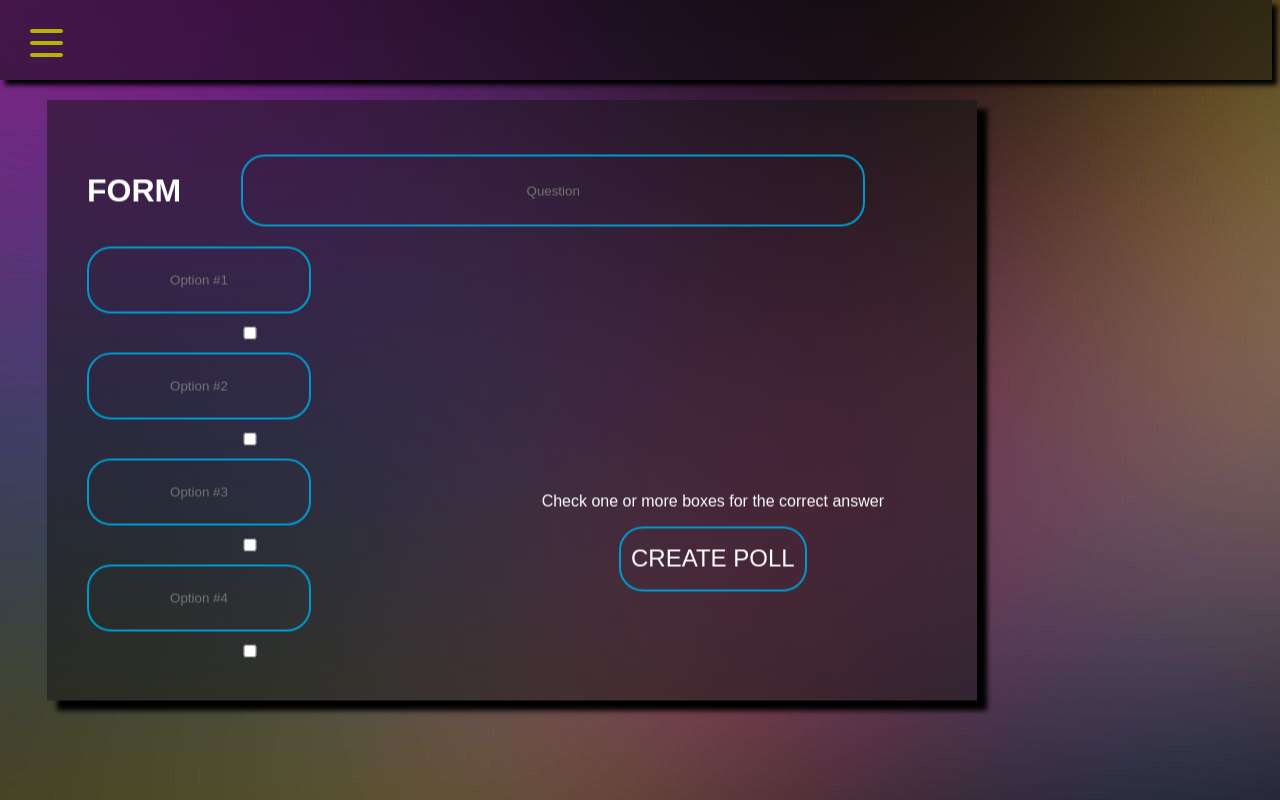
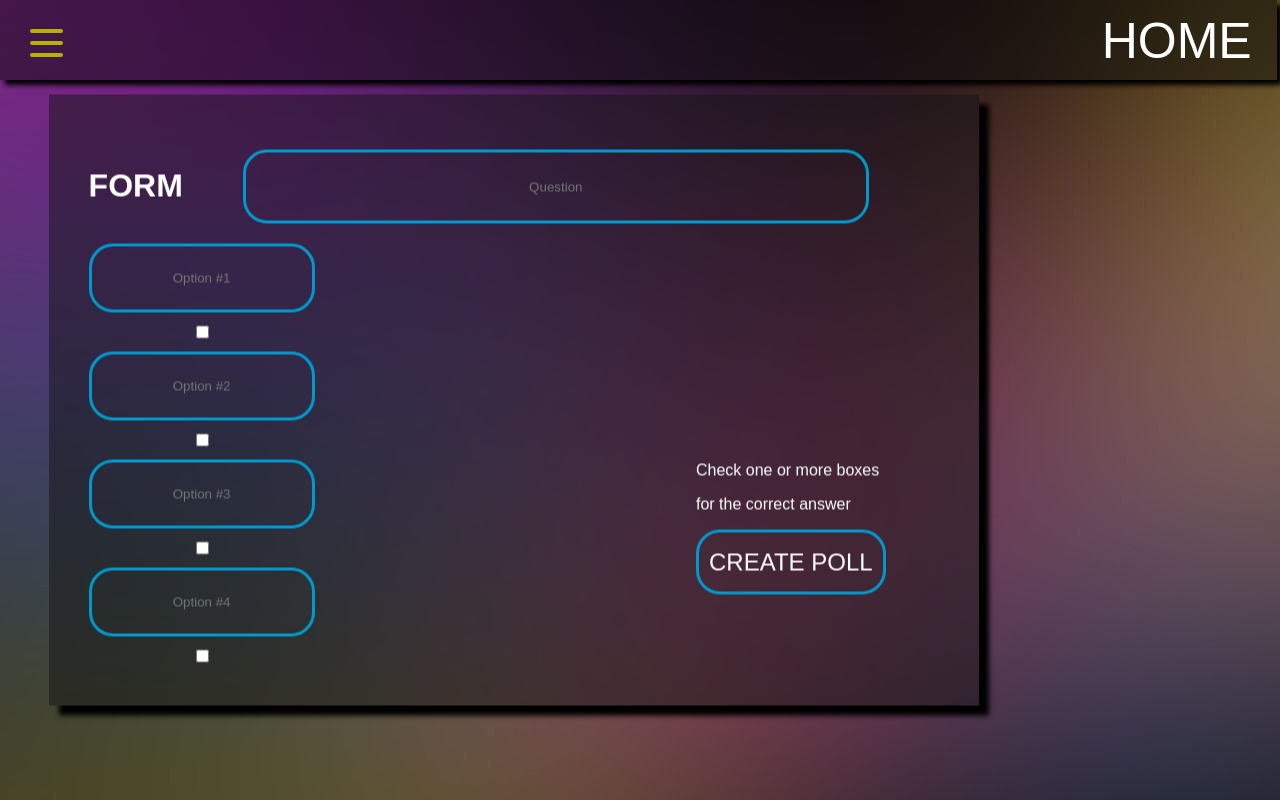
Before and after one commit to EirikSkjerve/pollproject, a plain HTML site: page index.html in a window 1280 px wide. Drawn offline with Linux system fonts and the light colour scheme.

Commit message:
Some omprovements and continued on page 2

```diff
--- a/Script/myscript.js
+++ b/Script/myscript.js
@@ -1,6 +1,6 @@
 function getInformation(){
-    var main_question = document.getElementById(main_question);
-    var answer_options = document.getElementsByClassName(option);
+    var main_question = document.getElementById("main_question");
+    var answer_options = document.getElementsByClassName("option");
 
 
 
--- a/Style/style.css
+++ b/Style/style.css
@@ -1,5 +1,13 @@
+html{
+
+}
 body {
     background-color: rgba(20, 20, 20, 0.5);
+    position: absolute;
+    top: 0;
+    bottom: 0;
+    left: 0;
+    right: 0;
 }
 
 header{
@@ -11,7 +19,27 @@ header{
     margin-top: -8px;
     margin-left: -8px;
     box-shadow: 5px 5px 5px black;
+    width: 101%;
 
+}
+header a{
+    position: absolute;
+    top: 0;
+    right: 0;
+    text-decoration: none;
+    text-transform: uppercase;
+    color: white;
+    font-family: sans-serif;
+    font-size: 50px;
+    margin-top: 7px;
+    margin-right: 20px;
+    background: none;
+    transition: 0.25s;
+    padding: 5px;
+}
+header a:hover{
+    background-color: rgba(15, 15, 15, 0.2);
+    box-shadow: 2px 2px 2px black;
 }
 
 #menyklikk{
@@ -72,7 +100,8 @@ header{
     margin: -120px 0 0 -75px;
     padding: 40px;
     padding-top: 125px;
-    background-color: whitesmoke;
+    background-color: rgba(20, 20, 20, 0.9);
+    backdrop-filter: blur(20px);
     transform-origin: 0% 0%;
     transform: translate(0, -100%);
 
@@ -89,7 +118,7 @@ li{
 #menyklikk input:checked~ul{
     transform: none;
 }
-.box{
+.main_box, .box{
     width: 850px;
     min-height: 500px;
     padding: 40px;
@@ -105,25 +134,25 @@ li{
     flex-flow: row wrap;
 }
 
-.box h1{
+h1{
     font-family: sans-serif;
     text-transform: uppercase;
     color: white;
     margin-top: 33px;
 
 }
-.box p{
+.main_box, .box p{
     font-family: sans-serif;
     color: white;
 
 }
-.box #main_question{
+.main_box, .box #main_question{
     margin-left: 60px;
     margin-top: 15px;
     height: 40px;
     width: 600px;
 }
-.box .option{
+.main_box, .box .option{
     width: 200px;
     height: 35px;
     margin: 10px;
@@ -134,7 +163,7 @@ li{
     display: flex;
     flex-direction: column;
 }
-.box input[type = "checkbox"]{
+.boxinput[type = "checkbox"]{
     border: 0;
     display: block;
     background: none;
@@ -159,7 +188,7 @@ li{
     display: block;
     margin: 10px auto;
     text-align: center;
-    border: 2px solid #0099cc;
+    border: 3px solid #0099cc;
     padding: 14px 10px;
     outline: none;
     color: white;
@@ -170,14 +199,13 @@ li{
 .box input[type = "text"]:focus{
     width: 200%;
     background-color: #f2f2f2;
-    border: 2px solid #f2f2f2;
     color: black;
-    border: 2px solid#00b386;
+    border: 3px solid#00b386;
     box-shadow: 1px 2px 5px #1a1a1a;
 
 }
 .box input[type = "text"]:hover{
-    border: 2px solid#00b386;
+    border: 3px solid#00b386;
     box-shadow: 1px 2px 5px #1a1a1a;
 }
 
@@ -186,7 +214,7 @@ li{
     display: block;
     margin: 10px auto;
     text-align: center;
-    border: 2px solid #0099cc;
+    border: 3px solid #0099cc;
     padding: 14px 10px;
     outline: none;
     color: white;
@@ -198,7 +226,7 @@ li{
 
 .box input[type = "submit"]:hover{
     background-color: #cccccc;
-    border: 2px solid #00b386;
+    border: 3px solid #00b386;
     color: black;
 
 
--- a/index.html
+++ b/index.html
@@ -23,10 +23,13 @@
             </ul>
         </div>
     </nav>
+    <div class="return_home">
+        <a href="index.html">Home</a>
+    </div>
 </header>
 <main>
 
-    <form class="box" action="pollcreated.html" method="post">
+    <form class="box" action="pollcreated.html" method="post" class="main_box">
 
         <h1>Form</h1>
         <input type="text" name="" id="main_question" placeholder="Question">
@@ -43,7 +46,8 @@
         <input type="checkbox" name="checkbox" id="checkbox4">
         </div>
         <div id="Submit_poll_div">
-        <p>Check one or more boxes for the correct answer</p>
+        <p>Check one or more boxes</p>
+        <p> for the correct answer</p>
 
             <input type="submit" name="" onclick="getInformation()" id="submit_poll" value="Create Poll">
 
```
Also changed, not shown: pollcreated.html (+4 -1 lines).
